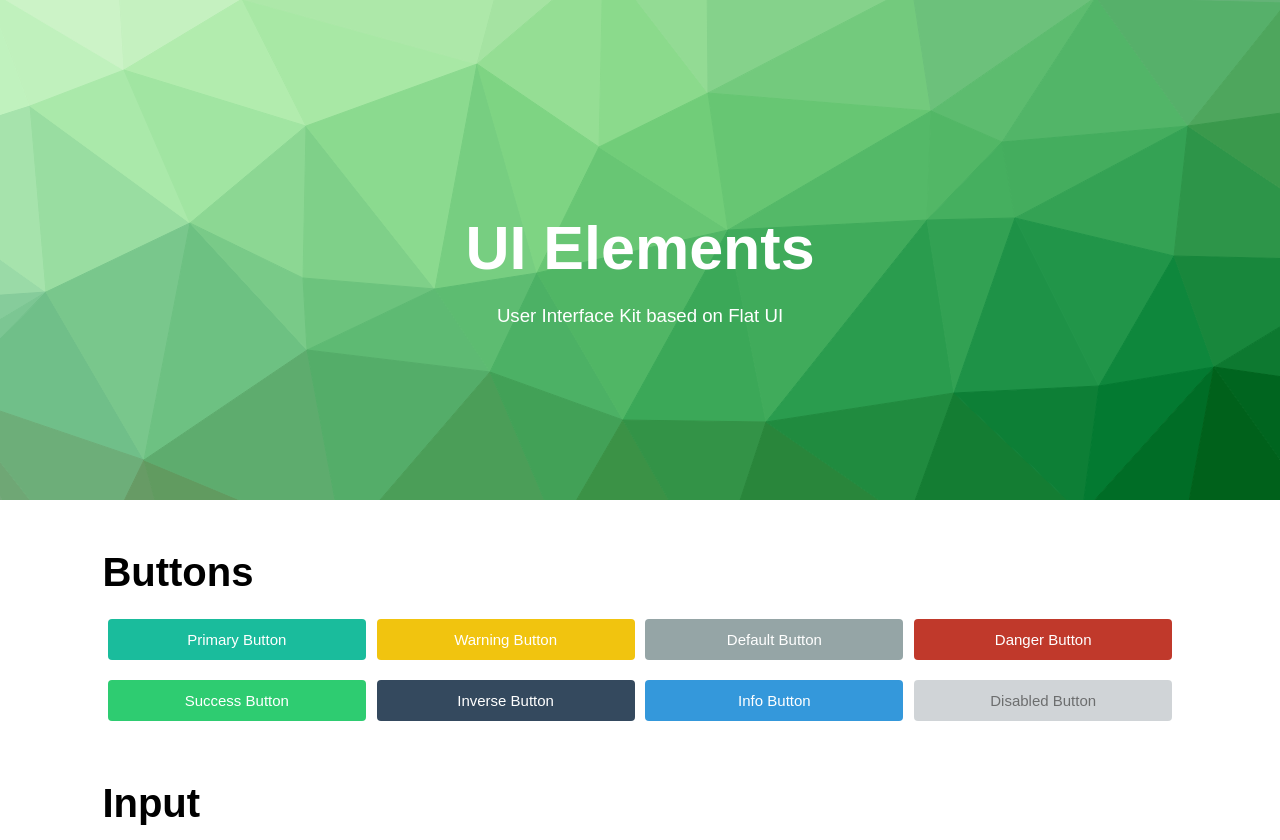
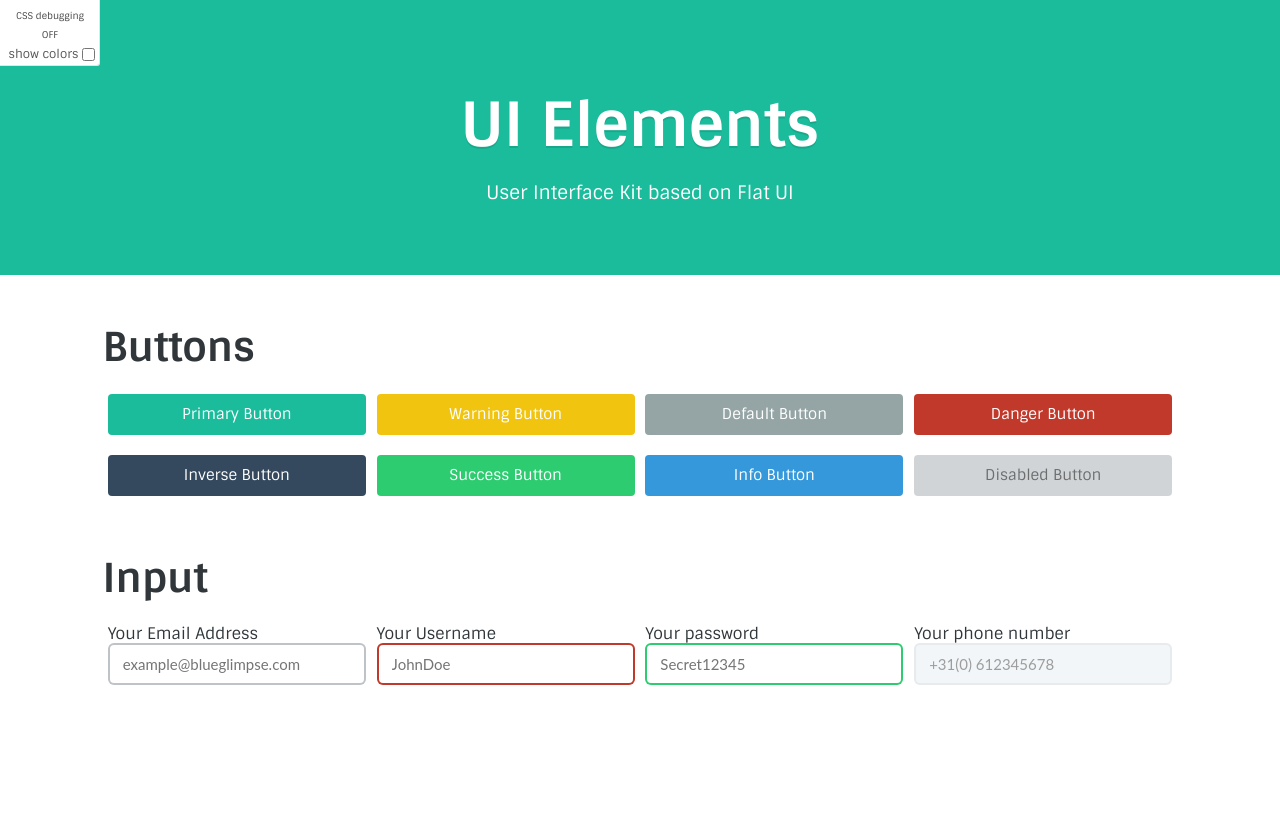
Before and after one commit to stephan281094/UI-kit, a plain HTML site: page index.html in a window 1280 px wide. After the commit the page ends 800 px from the top, so only its background shows below. Drawn offline with nearby package versions, Linux system fonts and the light colour scheme.

Commit message:
Input elements, new hero, bower support

```diff
--- a/index.html
+++ b/index.html
@@ -3,33 +3,64 @@
 <head>
     <meta charset="UTF-8">
     <title>UI-kit</title>
+    <link rel="stylesheet" href="bower_components/normalize.css/normalize.css">
+    <link rel="stylesheet" href="bower_components/animate.css/animate.min.css">
     <link rel="stylesheet" href="stylesheets/main.css">
     <link rel="stylesheet" href="stylesheets/basic.css">
     <link rel="stylesheet" href="stylesheets/typography.css">
     <link rel="stylesheet" href="stylesheets/custom.css">
 </head>
 <body>
+    <div id="debug-toggle">
+        <a href="javascript:void(0);" class="small button">CSS debugging OFF</a><br>
+        <label for="colours">show colors</label>
+        <input id="colours" type="checkbox">
+    </div>
+    <div class="debug">
+        <div class="column"></div>
+        <div class="column"></div>
+        <div class="column"></div>
+        <div class="column"></div>
+    </div>
+
     <section id="hero">
-        <div class="vertically-centered">
-            <h1>UI Elements</h1>
+        <div class="animated fadeInDown vertically-centered">
+            <h1>UI Elements</h1><br>
             <small>User Interface Kit based on Flat UI</small>
         </div>
     </section>
     <section id="buttons">
         <h3>Buttons</h3>
-        <a href="#" class="fluid primary button">Primary Button</a>
-        <a href="#" class="fluid warning button">Warning Button</a>
-        <a href="#" class="fluid default button">Default Button</a>
-        <a href="#" class="fluid danger button">Danger Button</a>
-        <a href="#" class="fluid success button">Success Button</a>
-        <a href="#" class="fluid inverse button">Inverse Button</a>
-        <a href="#" class="fluid info button">Info Button</a>
-        <a href="#" class="fluid disabled button">Disabled Button</a>
+        <a class="primary button">Primary Button</a>
+        <a class="warning button">Warning Button</a>
+        <a class="default button">Default Button</a>
+        <a class="danger button">Danger Button</a>
+        <a class="inverse button">Inverse Button</a>
+        <a class="success button">Success Button</a>
+        <a class="info button">Info Button</a>
+        <a class="disabled button">Disabled Button</a>
     </section>
     <section id="input">
         <h3>Input</h3>
+        <div class="field">
+            <label for="email">Your Email Address</label>
+            <input class="fluid" id="email" type="text" placeholder="example@blueglimpse.com">
+        </div>
+        <div class="field">
+            <label for="username">Your Username</label>
+            <input class="fluid error" id="username" type="text" placeholder="JohnDoe">
+        </div>
+        <div class="field">
+            <label for="password">Your password</label>
+            <input class="fluid success" id="password" type="password" placeholder="Secret12345">
+        </div>
+        <div class="field">
+            <label for="phone">Your phone number</label>
+            <input class="fluid" id="phone" type="tel" placeholder="+31(0) 612345678" disabled>
+        </div>
     </section>
 
-    <script src="http://localhost:35729/livereload.js"></script>
+    <!-- Development tools -->
+    <script src="javascripts/debug.js"></script>
 </body>
 </html>
--- /dev/null
+++ b/javascripts/debug.js
@@ -0,0 +1,50 @@
+window.onload = function(){
+    var $all        = document.querySelectorAll("*");
+    var $debug      = document.querySelector('.debug');
+    var $button     = document.querySelector('#debug-toggle .button');
+    var $checkbox   = document.querySelector('#debug-toggle input[type=checkbox]');
+    var show        = false;
+
+    $button.addEventListener('click', function(){
+        toggleLines();
+    }, false);
+    $checkbox.addEventListener('click', function(){
+        if(show === true){
+            drawLines(); // Redraw lines
+        }
+    }, false);
+
+    function toggleLines(){
+        if(show === false){
+            drawLines();
+        }else{
+            clearLines();
+        }
+    }
+
+    function drawLines(){
+        $debug.style.display = 'block';
+        $button.innerHTML = "CSS debugging ON";
+
+        [].forEach.call($all ,function(a){
+            if($checkbox.checked === false){
+                a.style.outline = "1px solid #888";
+            }else{
+                a.style.outline = "1px solid #" + (~~(Math.random()*(1<<24))).toString(16);
+            }
+        });
+
+        show = true;
+    }
+
+    function clearLines(){
+        $debug.style.display = 'none';
+        $button.innerHTML = "CSS debugging OFF";
+
+        [].forEach.call($all, function(a){
+            a.style.outline = "none";
+        });
+
+        show = false;
+    }
+}
--- a/stylesheets/basic.css
+++ b/stylesheets/basic.css
@@ -1,4 +1,5 @@
-/* Buttons */
+/* Buttons
+------------------------------------------------------------------------------------------------- */
 .button {
     float: left;
     padding: 10px 15px;
@@ -10,7 +11,7 @@
     border: none;
     border-radius: 4px;
     text-decoration: none;
-    color: #fff;
+    color: rgba(0, 0, 0, .75);
     transition: border .25s linear, color .25s linear, background-color .25s linear;
     -webkit-font-smoothing: subpixel-antialiased;
 
@@ -19,37 +20,93 @@
     user-select: none;
 }
 
+.small.button {
+    padding: 2px 3px;
+    font-size: 7pt;
+}
+
 .fluid.button {
     width: 100%;
 }
 
 .button:hover, .button:focus {
-    color: #fff;
     outline: 0;
 }
 
-.button:active, .button.active {
+.button:not(.disabled):active {
     outline: 0;
-    box-shadow: none;
 }
 
 .button.disabled, .button[disabled], fieldset[disabled] .button {
-    color: rgba(0, 0, 0, .75);
     background-color: #bdc3c7;
     opacity: .7;
 }
 
-.primary.button        { background-color: #1abc9c; }
-.primary.button:hover  { background-color: #1dd2af; }
-.info.button           { background-color: #3498db; }
-.info.button:hover     { background-color: #4aa3df; }
-.danger.button         { background-color: #c0392b; }
-.danger.button:hover   { background-color: #d14233; }
-.success.button        { background-color: #2ecc71; }
-.success.button:hover  { background-color: #40d47e; }
-.warning.button        { background-color: #f1c40f; }
-.warning.button:hover  { background-color: #f2ca27; }
-.inverse.button        { background-color: #34495e; }
-.inverse.button:hover  { background-color: #3d566e; }
-.default.button        { background-color: #95a5a6; }
-.default.button:hover  { background-color: #a3b1b2; }
+/* Inspired by http://flatuicolors.com */
+.primary.button            { background-color: #1abc9c; color: #fff; }
+.primary.button:hover      { background-color: #1dd2af; }
+.primary.button:active     { background-color: #08aa8a; }
+.info.button               { background-color: #3498db; color: #fff; }
+.info.button:hover         { background-color: #4aa3df; }
+.info.button:active        { background-color: #2286c9; }
+.danger.button             { background-color: #c0392b; color: #fff; }
+.danger.button:hover       { background-color: #d14233; }
+.danger.button:active      { background-color: #a82719; }
+.success.button            { background-color: #2ecc71; color: #fff; }
+.success.button:hover      { background-color: #40d47e; }
+.success.button:active     { background-color: #1cba59; }
+.warning.button            { background-color: #f1c40f; color: #fff; }
+.warning.button:hover      { background-color: #f2ca27; }
+.warning.button:active     { background-color: #d9b200; }
+.inverse.button            { background-color: #34495e; color: #fff; }
+.inverse.button:hover      { background-color: #3d566e; }
+.inverse.button:active     { background-color: #22374c; }
+.default.button            { background-color: #95a5a6; color: #fff; }
+.default.button:hover      { background-color: #a3b1b2; }
+.default.button:active     { background-color: #839394; }
+
+
+
+/* Input
+------------------------------------------------------------------------------------------------- */
+.field {
+    position: relative;
+    float: left;
+}
+
+.field input:not([type=submit]):not([type=file]) {
+    position: relative;
+    padding: 10px 15px;
+    font-family: Lato, Helvetica, Arial, sans-serif;
+    font-size: 15px;
+    line-height: 1.467;
+    color: #34495e;
+    border-radius: 6px;
+    box-shadow: inset 0 0 0 2px #bdc3c7;
+    outline: none !important;
+    border: 0;
+    text-align: left;
+    transition: box-shadow .25s linear, color .25s linear, background-color .25s linear
+}
+
+.field input:not([type=submit]):not([type=file]).fluid {
+    width: 100%;
+}
+
+.field input:not([type=submit]):not([type=file]).error {
+    box-shadow: inset 0 0 0 2px #c0392b !important;
+}
+
+.field input:not([type=submit]):not([type=file]).success {
+    box-shadow: inset 0 0 0 2px #2ecc71 !important;
+}
+
+.field input:not([type=submit]):not([type=file])[disabled] {
+    box-shadow: inset 0 0 0 2px #dde3e7 !important;
+    background-color: #edf3f7;
+    opacity: .7;
+}
+
+.field input:not([type=submit]):not([type=file]):focus {
+    box-shadow: inset 0 0 0 2px #1abc9c;
+}
--- a/stylesheets/custom.css
+++ b/stylesheets/custom.css
@@ -1,3 +1,48 @@
-hr {
+.debug {
+    position: fixed;
+    left: 0;
+    top: 0;
+    width: 100%;
+    height: 100%;
+    padding: 0 8%;
+    z-index: 1;
+    display: none;
+}
 
+.debug .column {
+    height: 100%;
+    float: left;
+    width: 25%;
 }
+
+#debug-toggle {
+    position: fixed;
+    left: 0;
+    top: 0;
+    padding: 5px;
+    width: 100px;
+    font-size: 9pt;
+    background-color: #fff;
+    text-align: center;
+    color: #555;
+    box-shadow: inset -1px -1px 0 rgba(0, 0, 0, 0.1);
+    outline: 0 !important;
+    border-bottom-right-radius: 3px;
+    z-index: 3;
+
+    -webkit-user-select: none;
+    -moz-user-select: none;
+    user-select: none;
+}
+
+#debug-toggle label {
+    outline: 0 !important;
+}
+
+#debug-toggle input[type=checkbox] {
+    float: right;
+}
+
+#debug-toggle .button {
+    outline: 0 !important;
+}
--- a/stylesheets/main.css
+++ b/stylesheets/main.css
@@ -24,6 +24,10 @@ section {
     padding: 20px 8% 0px;
 }
 
+section:first-of-type {
+    padding: 0 8%;
+}
+
 section:after {
     content: "";
     clear: both;
@@ -33,23 +37,29 @@ section:after {
 section#hero {
     position: relative;
     width: 100%;
-    height: 500px;
+    height: 275px;
     color: #fff;
     text-align: center;
-    background: url(../resources/cover.svg) bottom center;
+    background: #1abc9c;
     display: table;
+}
+
+section#hero h1 {
+    text-shadow: 0 2px 0 rgba(0, 0, 0, 0.1);
+    display: inline-block;
 }
 
 section#hero small {
     font-size: 14pt;
 }
 
-section#buttons .button {
+section#buttons .button, section#input .field {
     margin: 10px .5%;
     width: 24%;
 }
 
 .vertically-centered {
     vertical-align: middle;
+    width: 100%;
     display: table-cell;
 }
--- a/stylesheets/typography.css
+++ b/stylesheets/typography.css
@@ -1,8 +1,16 @@
+@import url(http://fonts.googleapis.com/css?family=Sintony:400,700);
+/* @import url(http://fonts.googleapis.com/css?family=Lato:300,400,700); */
+
+body {
+    font-family: 'Sintony', sans-serif;
+    color: #30363a;
+}
+
 h1, h2, h3, h4, h5, h6, .h1, .h2, .h3, .h4, .h5, .h6 {
     font-family: inherit;
     font-weight: 700;
     line-height: 1.1;
-    color: inherit
+    color: inherit;
 }
 
 h1 small, h2 small, h3 small, h4 small, h5 small, h6 small, .h1 small, .h2 small,
@@ -54,6 +62,10 @@ p {
     line-height: 1.72222
 }
 
+a {
+    cursor: pointer;
+}
+
 a:not(.button) {
     text-decoration: none;
     color: #1abc9c;
@@ -67,7 +79,7 @@ a.not(.button):hover {
     margin-bottom: 30px;
     font-size: 28px;
     font-weight: 300;
-    line-height: 1.46428571
+    line-height: 1.5;
 }
 
 @media (min-width:768px) {
```
Also changed, not shown: 1 other file.
